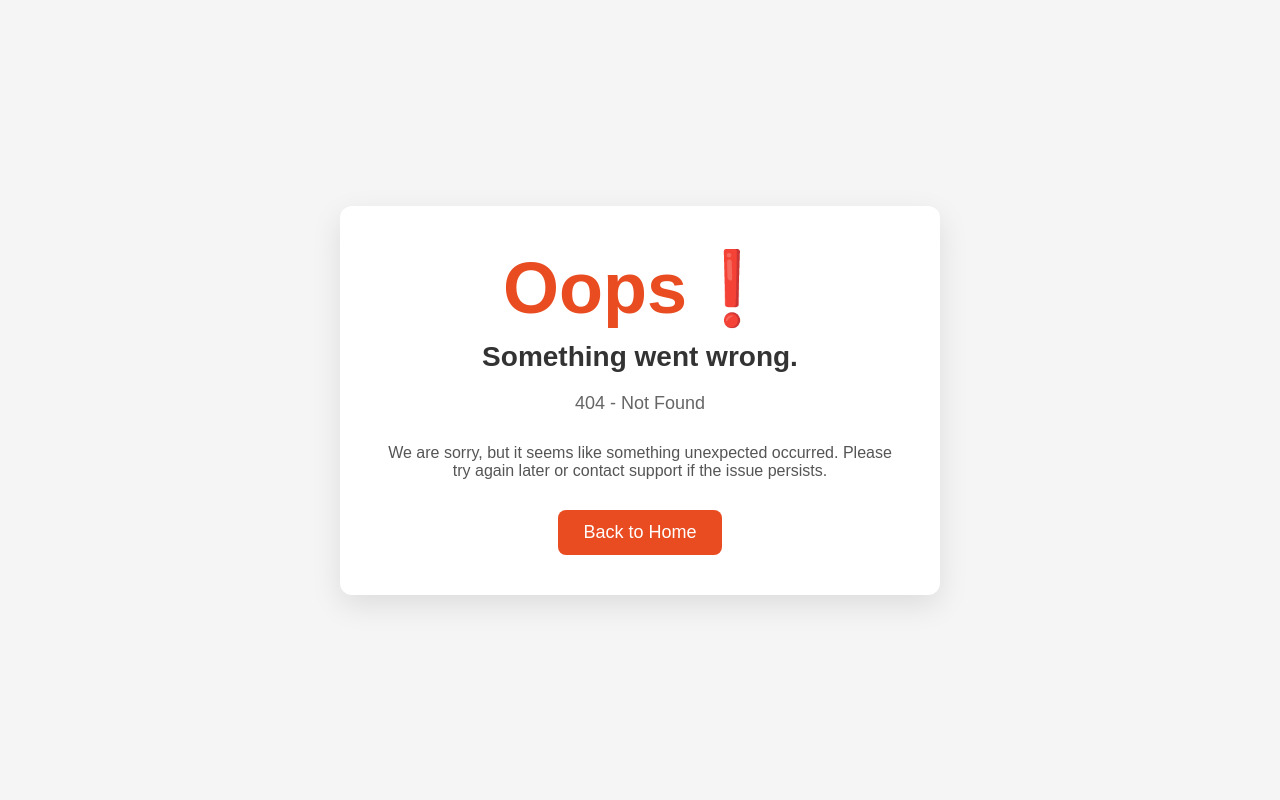
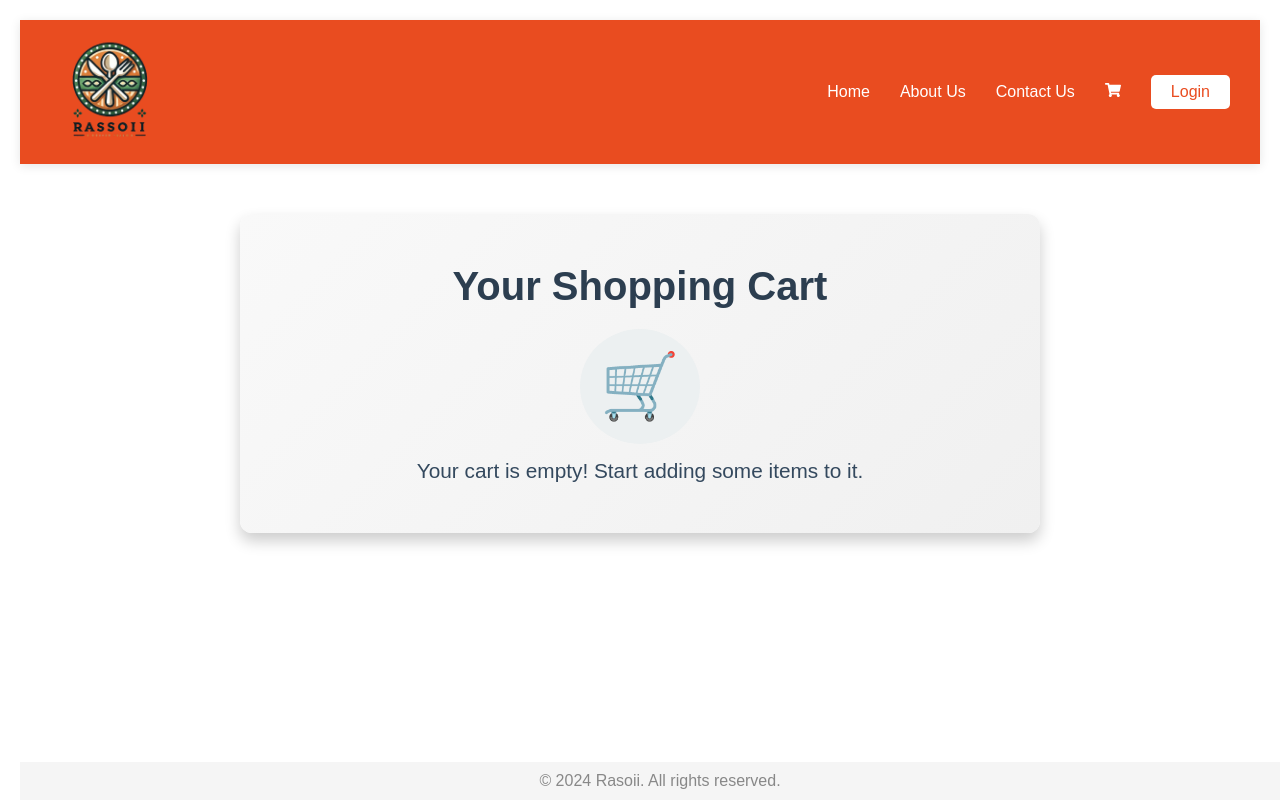
Before and after one commit to soumadip-dev/Food-App-React, a React (Vite) app: page /cart in a window 1280 px wide. Before the commit this address had no page. Built offline with nearby package versions, Linux system fonts and the light colour scheme.

Commit message:
Add cart component to page

```diff
--- a/src/App.js
+++ b/src/App.js
@@ -3,6 +3,7 @@ import ReactDOM from 'react-dom/client';
 import { createBrowserRouter, Outlet, RouterProvider } from 'react-router-dom';
 import About from './components/About.jsx';
 import Body from './components/Body.jsx'; // Body Component
+import Cart from './components/Cart.jsx';
 import Contact from './components/Contact.jsx';
 import Error from './components/Error.jsx';
 import Header from './components/Header.jsx'; // Header Component
@@ -36,6 +37,10 @@ const appRouter = createBrowserRouter([
         element: <Contact />,
       },
       {
+        path: '/cart',
+        element: <Cart />,
+      },
+      {
         path: '/restaurants/:resId',
         element: <RestaurantMenu />,
       },
--- /dev/null
+++ b/src/components/Cart.jsx
@@ -0,0 +1,21 @@
+const CartPage = () => {
+  const isEmpty = true; // Set to true for an empty cart; adjust as needed.
+
+  return (
+    <div className="cart-container">
+      <h1 className="cart-title">Your Shopping Cart</h1>
+      {isEmpty ? (
+        <div className="empty-cart">
+          <div className="empty-cart-icon">🛒</div>
+          <p className="empty-cart-text">
+            Your cart is empty! Start adding some items to it.
+          </p>
+        </div>
+      ) : (
+        <div className="cart-items">{/* Map your cart items here */}</div>
+      )}
+    </div>
+  );
+};
+
+export default CartPage;
--- a/src/components/Header.jsx
+++ b/src/components/Header.jsx
@@ -25,7 +25,9 @@ const Header = () => {
             <Link to="/contact">Contact Us</Link>
           </li>
           <li className="cart-icon">
-            <FaShoppingCart />
+            <Link to="./cart">
+              <FaShoppingCart />
+            </Link>
           </li>
           <li>
             <button
--- a/src/index.css
+++ b/src/index.css
@@ -277,11 +277,6 @@ body {
   transition: all 0.3s ease;
 }
 
-.about-content:hover {
-  transform: translateY(-10px);
-  box-shadow: 0 20px 30px rgba(0, 0, 0, 0.15);
-}
-
 .about-container h1 {
   font-size: 36px;
   color: #e94c20;
@@ -330,8 +325,8 @@ body {
   font-size: 22px;
   margin-right: 15px;
 }
-.about-team h2{
-   font-size: 24px;
+.about-team h2 {
+  font-size: 24px;
   color: #e94c20;
   margin-bottom: 10px;
   font-weight: 700;
@@ -356,11 +351,6 @@ body {
   width: 100%;
   text-align: center;
   transition: all 0.3s ease;
-}
-
-.contact-content:hover {
-  transform: translateY(-10px);
-  box-shadow: 0 20px 30px rgba(0, 0, 0, 0.15);
 }
 
 .contact-container h1 {
@@ -433,11 +423,6 @@ body {
   transition: all 0.3s ease;
 }
 
-.error-content:hover {
-  transform: translateY(-10px);
-  box-shadow: 0 20px 40px rgba(0, 0, 0, 0.15);
-}
-
 .error-heading {
   font-size: 72px;
   color: #e94c20;
@@ -495,11 +480,6 @@ body {
   transition:
     transform 0.3s ease,
     box-shadow 0.3s ease;
-}
-
-.restaurant-menu-container:hover {
-  transform: translateY(-10px);
-  box-shadow: 0 20px 60px rgba(0, 0, 0, 0.15);
 }
 
 .restaurant-info {
@@ -614,6 +594,50 @@ body {
 
 footer p {
   color: #888;
+}
+/*------------Shimmer Animation (Home page)------------*/
+/* CartPage.css */
+.cart-container {
+  max-width: 800px;
+  margin: 50px auto;
+  text-align: center;
+  padding: 50px 20px;
+  border-radius: 12px;
+  background: linear-gradient(135deg, #f9f9f9 0%, #f0f0f0 100%);
+  box-shadow: 0 8px 15px rgba(0, 0, 0, 0.2);
+}
+
+.cart-title {
+  font-size: 2.5rem;
+  font-weight: bold;
+  margin-bottom: 20px;
+  color: #2c3e50;
+}
+
+.empty-cart {
+  display: flex;
+  flex-direction: column;
+  align-items: center;
+  justify-content: center;
+  gap: 15px;
+}
+
+.empty-cart-icon {
+  font-size: 4rem;
+  color: #7f8c8d;
+  background-color: #ecf0f1;
+  padding: 20px;
+  border-radius: 50%;
+}
+
+.empty-cart-text {
+  font-size: 1.3rem;
+  color: #34495e;
+  font-weight: 500;
+}
+
+.cart-items {
+  /* Add your cart item styles here */
 }
 
 /*------------Shimmer Animation (Home page)------------*/
@@ -989,7 +1013,9 @@ footer p {
   box-shadow: 0 4px 6px rgba(0, 0, 0, 0.1);
   text-align: center;
   background-color: #f9f9f9;
-  transition: transform 0.3s ease, box-shadow 0.3s ease;
+  transition:
+    transform 0.3s ease,
+    box-shadow 0.3s ease;
 }
 
 .team-cart-container:hover {
```
Also changed, not shown: src/components/Body.jsx (+9 -0 lines).
